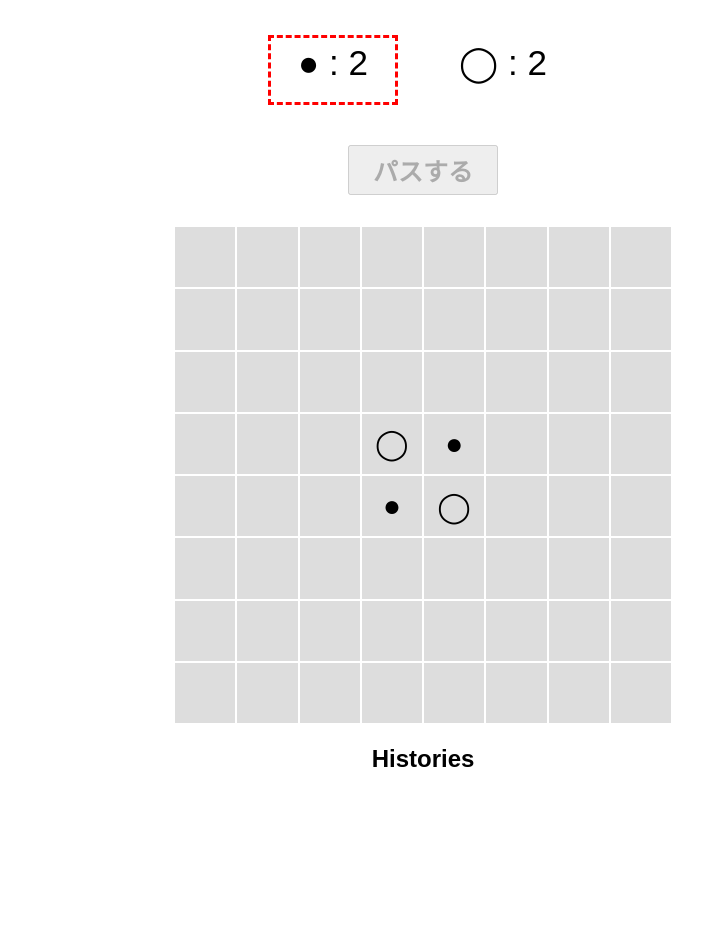
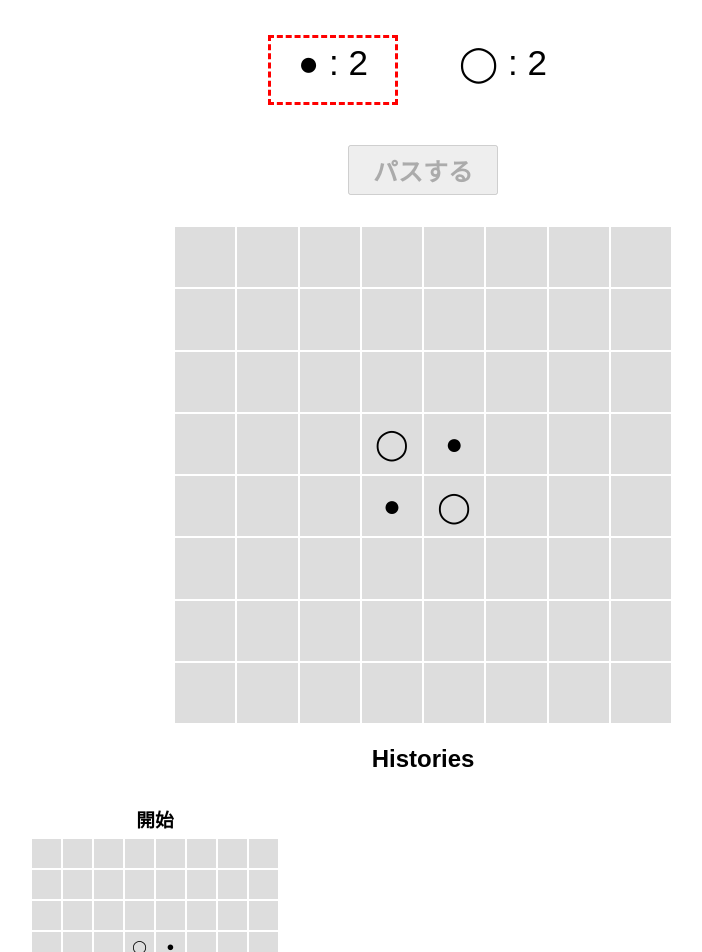
Before and after one commit to atmngw/react-othello, a React (Create React App) app: page / in a window 1280 px wide. Shown: the top 952 px of the page, without its empty margins (217-919 px from the left). Before the commit the page ends 800 px from the top, so only its background shows below. Built offline with nearby package versions, Linux system fonts and the light colour scheme.

Commit message:
履歴に最新の１手を表示する

```diff
--- a/src/Histories.tsx
+++ b/src/Histories.tsx
@@ -9,7 +9,7 @@ interface IPos {
 
 const Histories: React.FC<IPos> = (props: any) => {
   let histories_tables = []
-  const histories = props.histories.slice(0, -1).reverse();
+  const histories = props.histories.slice().reverse();
 
   for (let idx in histories) {
     let rows = []
```
